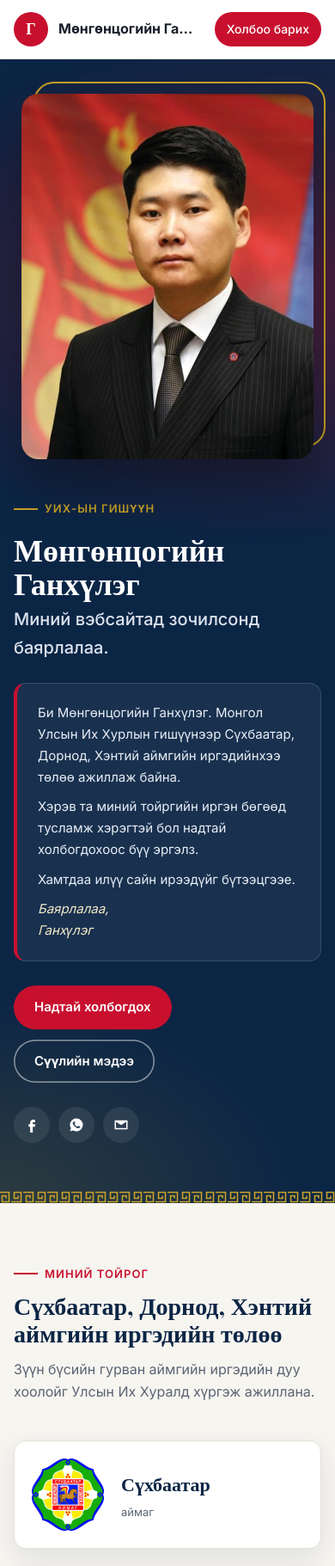
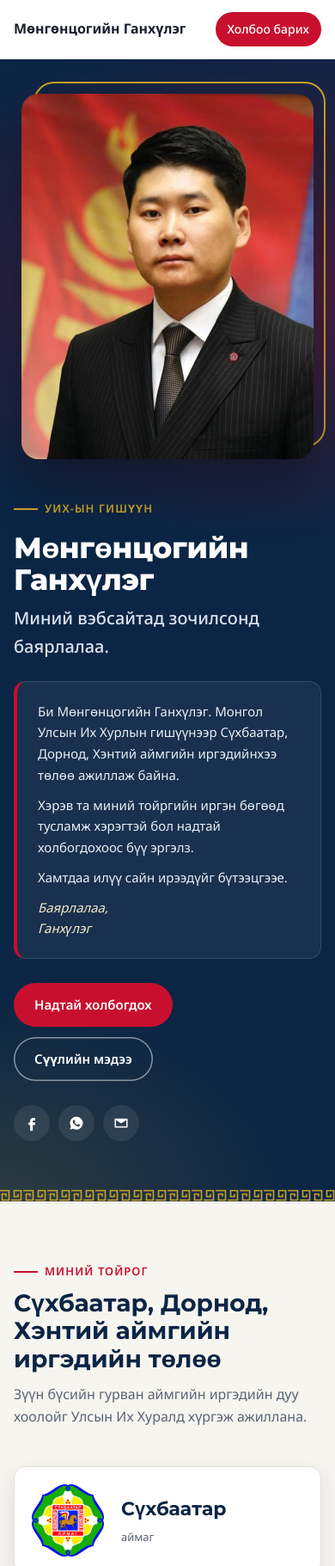
Before and after one commit to Gansugar/gankhuleg-site, a plain HTML site: page index.html in a window 390 px wide. Shown: the top 1821 px of the page at 86% size. Drawn offline with nearby package versions, Linux system fonts and the light colour scheme.

Commit message:
Add files via upload

```diff
--- a/index.html
+++ b/index.html
@@ -7,7 +7,7 @@
 <meta name="description" content="Монгол Улсын Их Хурлын гишүүн Мөнгөнцогийн Ганхүлэгийн албан ёсны вэбсайт. Сүхбаатар, Дорнод, Хэнтий аймаг.">
 <link rel="preconnect" href="https://fonts.googleapis.com">
 <link rel="preconnect" href="https://fonts.gstatic.com" crossorigin>
-<link href="https://fonts.googleapis.com/css2?family=Inter:wght@400;500;600;700&family=Playfair+Display:wght@600;700&display=swap" rel="stylesheet">
+<link href="https://fonts.googleapis.com/css2?family=Montserrat:wght@600;700;800&family=Noto+Sans:wght@400;500;600;700&display=swap" rel="stylesheet">
 <style>
 :root{
   --navy:#0B2545;
@@ -27,18 +27,17 @@
 }
 *{box-sizing:border-box;margin:0;padding:0}
 html{scroll-behavior:smooth;scroll-padding-top:72px}
-body{font-family:Inter,system-ui,sans-serif;color:var(--ink);background:var(--bg);line-height:1.65;-webkit-font-smoothing:antialiased}
+body{font-family:"Noto Sans",system-ui,sans-serif;color:var(--ink);background:var(--bg);line-height:1.65;-webkit-font-smoothing:antialiased}
 img{max-width:100%;display:block}
 a{color:inherit}
 .wrap{max-width:1180px;margin:0 auto;padding:0 20px}
-.serif{font-family:"Playfair Display",Georgia,serif}
+.serif{font-family:Montserrat,sans-serif}
 .key-strip{height:14px;background:var(--key) repeat-x center/28px 14px}
 
 /* ---------- Header ---------- */
 .site-header{position:sticky;top:0;z-index:50;background:rgba(255,255,255,.94);backdrop-filter:saturate(1.4) blur(10px);border-bottom:1px solid var(--line)}
 .site-header .wrap{display:flex;align-items:center;justify-content:space-between;height:68px;gap:16px}
 .brand{display:flex;align-items:center;gap:12px;text-decoration:none;min-width:0}
-.brand-mark{width:40px;height:40px;border-radius:50%;background:var(--red);color:#fff;display:grid;place-items:center;font-weight:700;font-family:"Playfair Display",serif;font-size:18px;flex:none}
 .brand-text{display:flex;flex-direction:column;line-height:1.2;min-width:0}
 .brand-text strong{font-size:16px;white-space:nowrap;overflow:hidden;text-overflow:ellipsis}
 .brand-text span{font-size:12px;color:var(--muted)}
@@ -56,7 +55,7 @@ a{color:inherit}
 .hero .wrap{position:relative;display:grid;grid-template-columns:1.1fr .9fr;gap:48px;align-items:center;padding-top:72px;padding-bottom:72px}
 .eyebrow{display:inline-flex;align-items:center;gap:8px;font-size:13px;font-weight:600;letter-spacing:.08em;text-transform:uppercase;color:var(--gold)}
 .eyebrow::before{content:"";width:28px;height:2px;background:var(--gold)}
-.hero h1{font-family:"Playfair Display",serif;font-size:clamp(36px,5vw,58px);line-height:1.08;margin:16px 0 8px}
+.hero h1{font-family:Montserrat,sans-serif;font-weight:800;letter-spacing:-.01em;font-size:clamp(34px,4.6vw,54px);line-height:1.1;margin:16px 0 8px}
 .hero .lead{font-size:20px;color:#DCE3EE;margin-bottom:24px;font-weight:500}
 .letter{background:rgba(255,255,255,.06);border:1px solid rgba(255,255,255,.12);border-left:4px solid var(--red);border-radius:var(--radius);padding:22px 24px;color:#E8EDF5;font-size:15px}
 .letter p+p{margin-top:10px}
@@ -81,7 +80,7 @@ section{padding:88px 0}
 .section-head{max-width:640px;margin-bottom:44px}
 .section-head .eyebrow{color:var(--red)}
 .section-head .eyebrow::before{background:var(--red)}
-.section-head h2{font-family:"Playfair Display",serif;font-size:clamp(28px,3.4vw,40px);line-height:1.15;margin-top:10px;color:var(--navy)}
+.section-head h2{font-family:Montserrat,sans-serif;font-size:clamp(28px,3.4vw,40px);line-height:1.15;margin-top:10px;color:var(--navy)}
 .section-head p{color:var(--muted);margin-top:12px}
 
 /* Constituency */
@@ -90,7 +89,7 @@ section{padding:88px 0}
 .province{background:#fff;border:1px solid var(--line);border-radius:var(--radius);padding:32px 24px 28px;text-align:center;box-shadow:var(--shadow);transition:transform .2s}
 .province:hover{transform:translateY(-4px)}
 .province img{height:150px;width:auto;margin:0 auto 20px;object-fit:contain}
-.province h3{font-family:"Playfair Display",serif;font-size:22px;color:var(--navy)}
+.province h3{font-family:Montserrat,sans-serif;font-size:22px;color:var(--navy)}
 .province span{display:block;font-size:13px;color:var(--muted);margin-top:4px}
 
 /* About */
@@ -130,7 +129,7 @@ section{padding:88px 0}
 .info-item small{display:block;font-size:12px;color:#9FB0C8;text-transform:uppercase;letter-spacing:.06em}
 .info-item a,.info-item div>span{font-weight:600;text-decoration:none;word-break:break-word}
 form{background:#fff;color:var(--ink);border-radius:var(--radius);padding:28px;display:grid;gap:14px}
-form h3{font-family:"Playfair Display",serif;font-size:22px;color:var(--navy)}
+form h3{font-family:Montserrat,sans-serif;font-size:22px;color:var(--navy)}
 label{font-size:13px;font-weight:600;display:block;margin-bottom:6px}
 input,textarea{width:100%;font:inherit;font-size:15px;padding:12px 14px;border:1px solid var(--line);border-radius:10px;background:var(--paper)}
 input:focus,textarea:focus{outline:2px solid var(--gold);border-color:transparent;background:#fff}
@@ -165,7 +164,6 @@ footer{background:#071A33;color:#9FB0C8;padding:40px 0 28px;font-size:14px}
 <header class="site-header">
   <div class="wrap">
     <a href="#top" class="brand">
-      <div class="brand-mark">Г</div>
       <div class="brand-text"><strong data-k="home.name"></strong><span data-k="home.badge"></span></div>
     </a>
     <nav class="nav" aria-label="Цэс">
@@ -298,7 +296,6 @@ footer{background:#071A33;color:#9FB0C8;padding:40px 0 28px;font-size:14px}
   });
   document.title=d.home.name;
   document.getElementById('year').textContent=new Date().getFullYear();
-  var mark=document.querySelector('.brand-mark'); if(d.home.name){ var parts=d.home.name.trim().split(/\s+/); mark.textContent=(parts[parts.length-1]||'')[0]||''; }
 
   var letter=document.getElementById('letter');
   paras(d.home.letter).concat(paras(d.home.signoff)).forEach(function(p){ letter.appendChild(p); });
```
